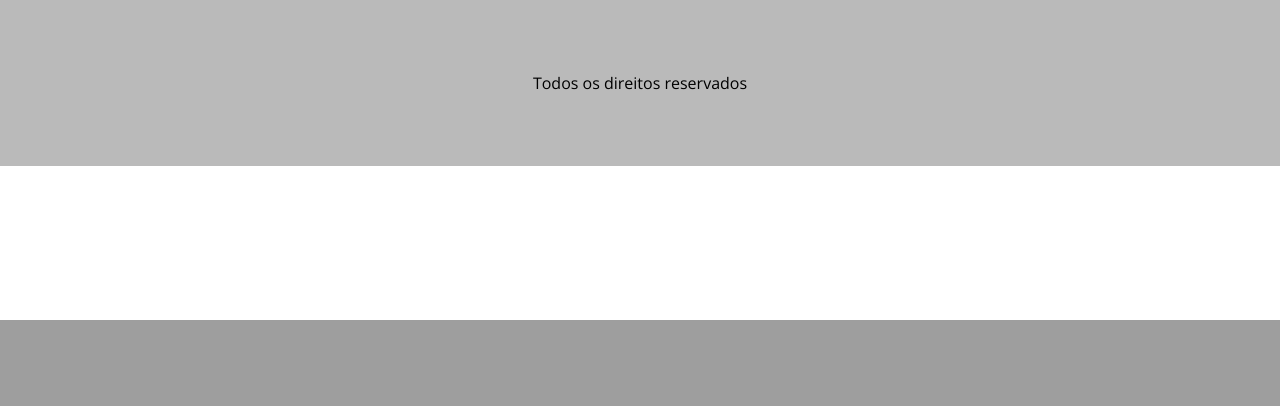
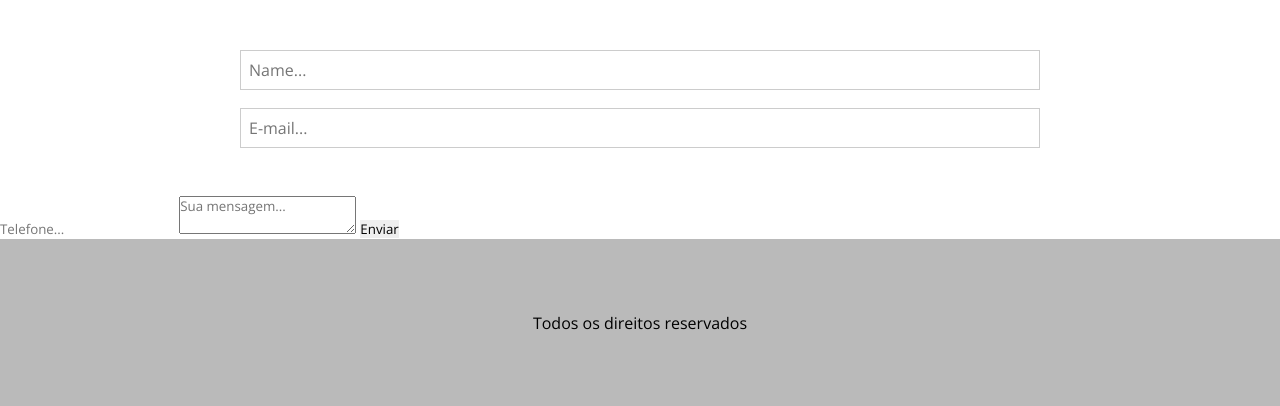
Before and after one commit to EdsonJunio/Criando-Site-Dinamico-php, a PHP site: page /Criando_Site_Dinamico_php/contato in a window 1280 px wide. Shown: the part 480-886 px from the top of the page. Before the commit the page ends 800 px from the top, so only its background shows below. Run offline with PHP 8.4, Linux system fonts and the light colour scheme; some libraries are stand-ins or nearby versions.

Commit message:
01/12/20

```diff
--- a/estilo/style.css
+++ b/estilo/style.css
@@ -8,7 +8,8 @@
 /** Boot CSS**/
 
 html,body{
-	overflow-x: hidden;
+
+	height: 100%;
 }
 
 input{
@@ -251,13 +252,6 @@ section.banner-principal{
         }
 
 
-       footer p{
-       	  color: black;
-       	  text-align:center;
-       	  font-weight: 300;
-       	  font-size: 16px;
-
-        }
 
 		 footer.fixed{
 			 position: fixed;
@@ -265,7 +259,13 @@ section.banner-principal{
 			 width: 100%;
 		 }
 
+		 footer p{
+			color: black;
+			text-align:center;
+			font-weight: 300;
+			font-size: 16px;
 
+		 }
 
 		section.erro_404 h2{
 			text-align: center;
@@ -301,11 +301,47 @@ section.banner-principal{
 		}
 
 
-        #map{
+             #map{
 			  width: 100%;
 			  height: 400px;
+		     }
+
+
+		  .contato-container{
+			  padding: 40px 0;
+			  text-align: center;
 		  }
 
+		  .contato-container input[type=text]{
+			  margin: 8px 0 ;
+			  width: 100%;
+			  height: 40px;
+			  border:1px solid #ccc;
+			  padding-left: 8px;
+			  font-size: 16px;
+			  max-width: 800px;
+			  color: #444;
+		  }
+
+		  .contato-container textarea{
+			padding:8px ;
+			margin: 8px 0;
+			width: 100%;
+			height: 120px;
+			border:1px solid #ccc;
+			padding-left: 8px;
+			font-size: 16px;
+			max-width: 600px;
+			resize: vertical;
+			color: #444;
+		  }
+
+		  .contato-container input[type=submit]{
+			  background: #00C59E;
+			  width: 120px;
+			  height:40px ;
+			  color: white;
+			  cursor: pointer;}
 
 
       @media  screen and (max-width: 768px){
--- a/index.php
+++ b/index.php
@@ -12,13 +12,29 @@
   <meta charset="utf-8"/>
 </head>
 <body>
+
+<?php
+        $url = isset($_GET['url']) ? $_GET['url'] : 'home';
+        switch($url){
+          case 'depoimentos':
+            echo '<target target="depoimentos" />';
+          break;
+
+          case 'servicos':
+            echo '<target target="servicos" />';
+          break;
+
+        }
+?>
+
+
      <header>
        <div class="center">
          <div class="Logo left"><a href="/">Logomarca</a></div><!--Logo-->
          <nav class="desktop right">
           <ul>
             <li><a href="<?php echo INCLUDE_PATH; ?>">Home</a></li>
-            <li><a href="<?php echo INCLUDE_PATH; ?>sobre">Sobre</a></li>
+            <li><a href="<?php echo INCLUDE_PATH; ?>depoimentos">Depoimentos</a></li>
             <li><a href="<?php echo INCLUDE_PATH; ?>servicos">Serviços</a></li>
             <li><a href="<?php echo INCLUDE_PATH; ?>contato">Contato</a></li>
           </ul>
@@ -29,7 +45,7 @@
           </div>
           <ul>
           <li><a href="<?php echo INCLUDE_PATH; ?>">Home</a></li>
-            <li><a href="<?php echo INCLUDE_PATH; ?>sobre">Sobre</a></li>
+            <li><a href="<?php echo INCLUDE_PATH; ?>depoimentos">Depoimentos</a></li>
             <li><a href="<?php echo INCLUDE_PATH; ?>servicos">Serviços</a></li>
             <li><a href="<?php echo INCLUDE_PATH; ?>contato">Contato</a></li>
           </ul>
@@ -39,17 +55,17 @@
      </header>
 
                <?php
-
-                 $url = isset($_GET['url']) ? $_GET['url'] : 'home';
-
-                 if(file_exists('pages/'.$url.'.php')){
+               if(file_exists('pages/'.$url.'.php')){
                    include('pages/'.$url.'.php');
 
                  }else{
+                   if($url != 'depoimentos' && $url != 'servicos'){
                    $pagina404 = true;
                    include('pages/404.php');
+                 }else{
+                      include('pages/home.php');
                  }
-
+                 }
 
                ?>
 
--- a/js/map.js
+++ b/js/map.js
@@ -6,7 +6,7 @@ $(function(){
 
 	  var mapProp = {
 	    center:new google.maps.LatLng(-19.9192,-43.9387),
-	    zoom:10,
+	    zoom:16,
 	   	scrollwheel: false,
 	     styles: [{
 	    stylers: [{
--- a/js/scripts.js
+++ b/js/scripts.js
@@ -17,5 +17,11 @@ $(function(){
 
     }
 
-  })
+  });
+  if($('target').length > 0){
+    // o elemento existe, portanto precisamos dar o scroll em alguma elemento .
+    var elemento = '#'+$('target').attr('target');
+    var divScroll = $(elemento).offset().top;
+    $('html,body').animate({'scrollTop':divScroll},2000);
+  }
 })
--- a/pages/contato.php
+++ b/pages/contato.php
@@ -1 +1,14 @@
 <div id="map"></div>
+<div class="contato-container">
+<div class="center">
+<form >
+    <input type="text" name="name" placeholder="Name..."/>
+    <dev></div>
+    <input type="text" name="email" placeholder="E-mail..."/>
+    <dev></div>
+    <input type="text" name="telefone" placeholder="Telefone..."/>
+    <textarea placeholder="Sua mensagem... " name="mensagem"></textarea>
+    <input type="submit" name="acao" value="Enviar"/>
+     </form>
+</div>
+</div>
--- a/pages/home.php
+++ b/pages/home.php
@@ -59,7 +59,7 @@
          <section class="extras">
 
            <div class="center">
-             <div class="w50 left depoimentos-container">
+             <div id="depoimentos" class="w50 left depoimentos-container">
               <h2 class="title">Depoimentos dos nossos clientes </h2>
               <div class="depoimento-single">
                 <p>centuries, but also the leap into electronic
@@ -89,7 +89,7 @@
                 <p class="nome-autor">Lorem Ipsum</p>
                 </div><!--depoimento-single-->
                </div><!--w50-->
-               <div class="w50 left servicos-container">
+               <div id="servicos" class="w50 left servicos-container">
                  <h2 class="title">Serviços</h2>
                  <div class="servicos">
                   <ul>
```
